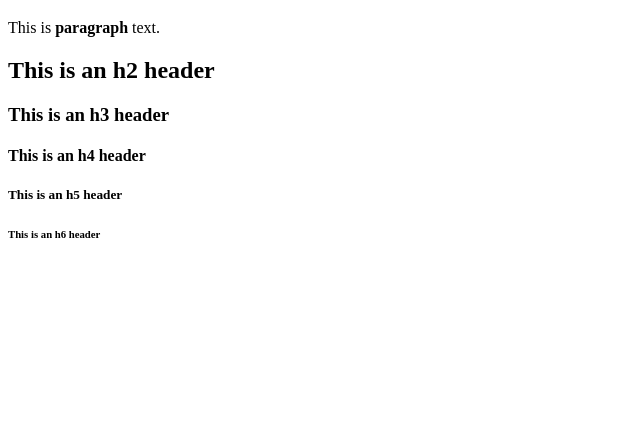
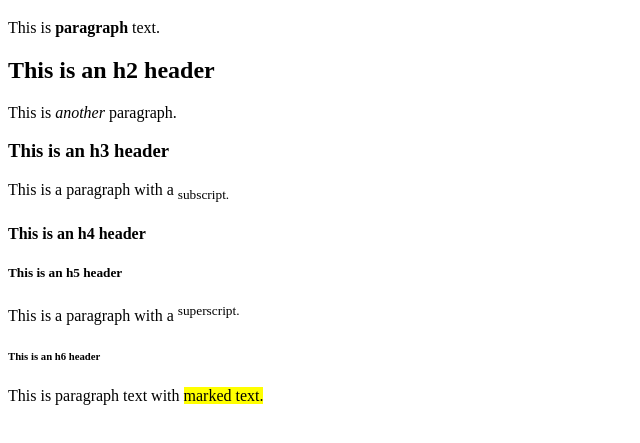
Before and after one commit to kmmiller418/html-structure, a plain HTML site: page index.html in a window 1280 px wide. Shown: the part 61-504 px from the top of the page, without its empty margins (0-640 px from the left). Drawn offline with Linux system fonts and the light colour scheme.

Commit message:
Add elements to index.html

```diff
--- a/index.html
+++ b/index.html
@@ -15,13 +15,20 @@
 
     <h2>This is an h2 header</h2>
 
+    <p>This is <em>another</em> paragraph.</p>
+
     <h3>This is an h3 header</h3>
+
+    <p>This is a paragraph with a <sub>subscript.</sub></p>
 
     <h4>This is an h4 header</h4>
 
     <h5>This is an h5 header</h5>
 
+    <p>This is a paragraph with a <sup>superscript.</sup></p>
+
     <h6>This is an h6 header</h6>
 
+    <p>This is paragraph text with <mark>marked text.</mark></p>
   </body>
 </html>
```
